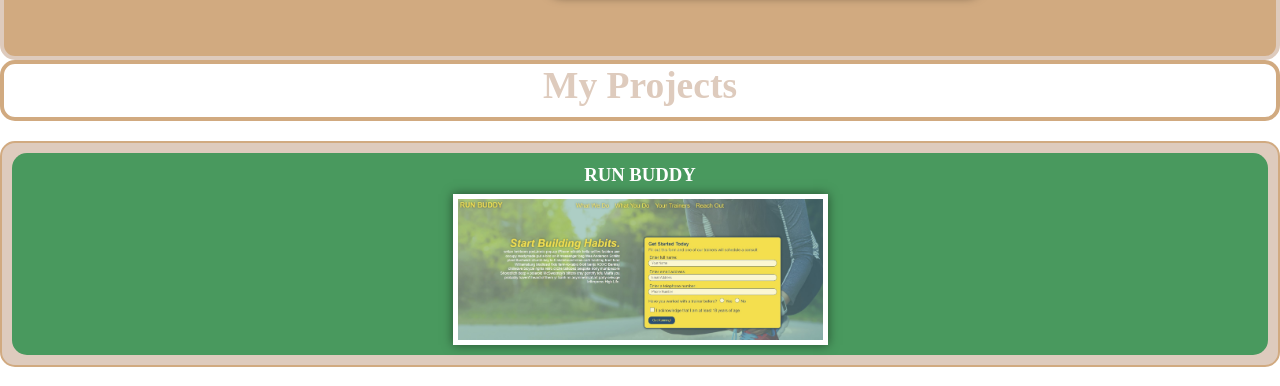
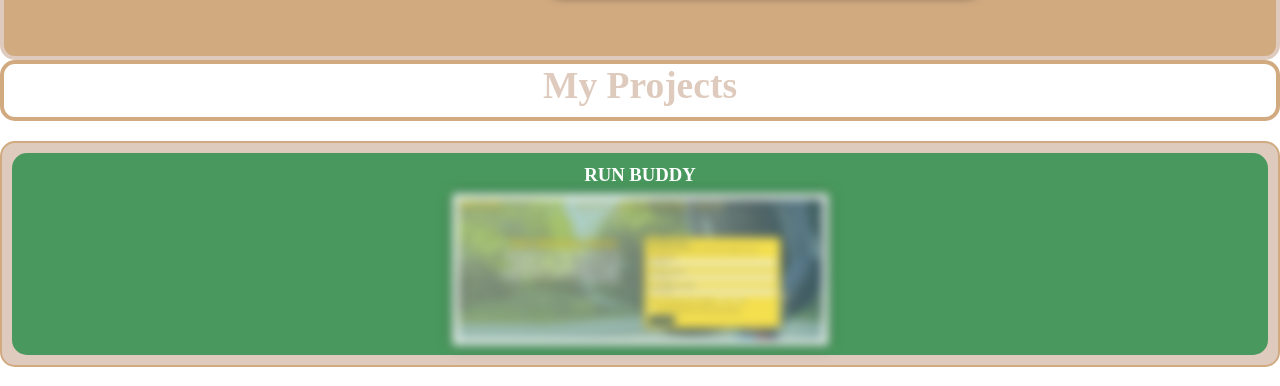
Before and after one commit to jbairoso/portfolio_challenge2, a plain HTML site: page index.html in a window 1280 px wide. In both pictures the pointer is over the picture 640 px from the left and 587 px from the top of the page. Shown: the part 318-704 px from the top of the page. Drawn offline with Linux system fonts and the light colour scheme.

Commit message:
hover-blur

```diff
--- a/assets/css/style.css
+++ b/assets/css/style.css
@@ -205,6 +205,10 @@ article.project img{
     box-shadow: 0 0 10px rgba(0, 0, 0, 0.5);
 }
 
+article.project img:hover{
+    filter: blur(5px);
+}
+
 .project {
     flex-wrap: wrap;
 }
```
